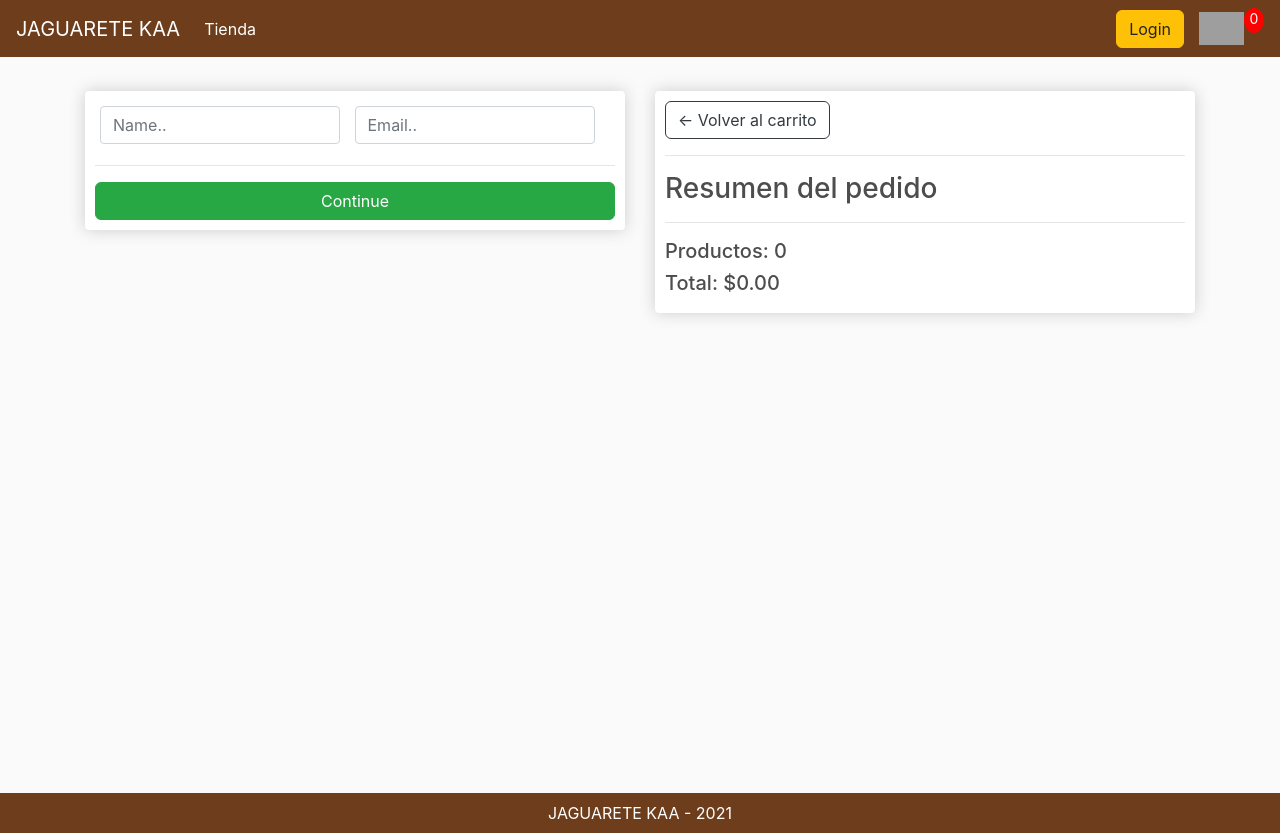
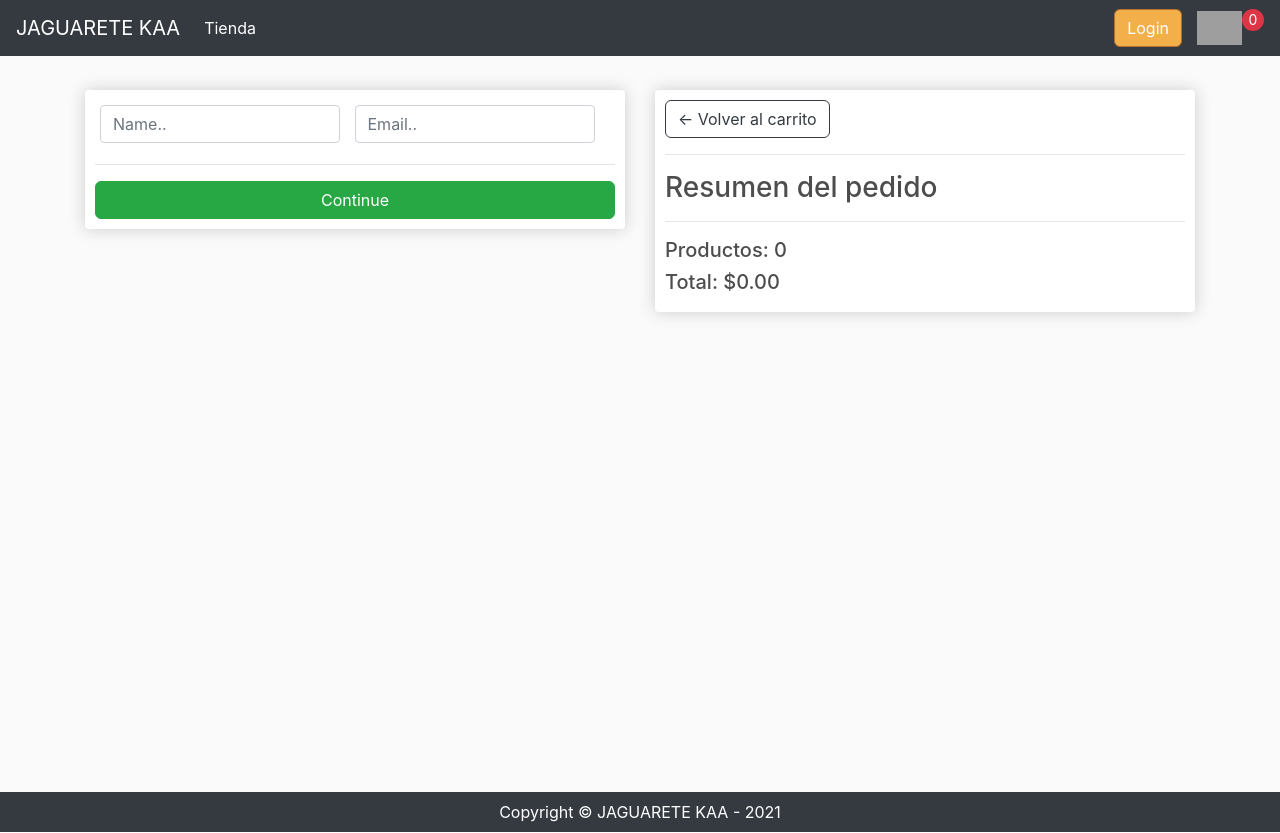
Before and after one commit to HeyItsM3/dj-commerce, a Django app: page /checkout/ in a window 1280 px wide. Run offline with Django 3.2, Linux system fonts and the light colour scheme; some libraries are stand-ins or nearby versions; grey boxes are pictures that could not be loaded.

Commit message:
New styles in main

```diff
--- a/ecommerce/static/css/main.css
+++ b/ecommerce/static/css/main.css
@@ -20,7 +20,6 @@ h1,h2,h3,h4,h5,h6{
 
 .thumbnail{
 	width: 100%;
-	height: 200px;
 	-webkit-box-shadow: -1px -3px 5px -2px rgba(214,214,214,1);
     -moz-box-shadow: -1px -3px 5px -2px rgba(214,214,214,1);
     box-shadow: -1px -3px 5px -2px rgba(214,214,214,1);
@@ -28,10 +27,6 @@ h1,h2,h3,h4,h5,h6{
 
 .product{
 	border-radius: 0 0 4px 4px;
-}
-
-.bg-dark{
-	background-color: #6d3d1c!important;
 }
 
 #cart-icon{
@@ -44,9 +39,9 @@ h1,h2,h3,h4,h5,h6{
 	display: block;
 	text-align: center;
 	color:#fff;
-	background-color: red;
-	width: 20px;
-	height: 25px;
+	background-color: #dc3545;
+	width: 22px;
+	height: 22px;
 	border-radius: 50%;
 	font-size: 14px;
 }
@@ -79,6 +74,18 @@ h1,h2,h3,h4,h5,h6{
 	color: #ececec;
 	background-color: #01937C;
 	border-color: #01937C;
+}
+
+.btn-warning {
+	color: #fff;
+	background-color: #f3af4a;
+	border-color: #b3702d;
+}
+
+.btn-warning:hover {
+	color: #fff;
+	background-color: #b3702d;
+	border-color: #b3702d;
 }
 
 
--- a/ecommerce/store/templates/store/main.html
+++ b/ecommerce/store/templates/store/main.html
@@ -91,7 +91,7 @@
 
 
 	<footer id="footer" class="navbar-expand-lg navbar-dark bg-dark">
-		JAGUARETE KAA - 2021
+		Copyright © JAGUARETE KAA - 2021
 	</footer>
 
 
```
Also changed, not shown: ecommerce/db.sqlite3.
